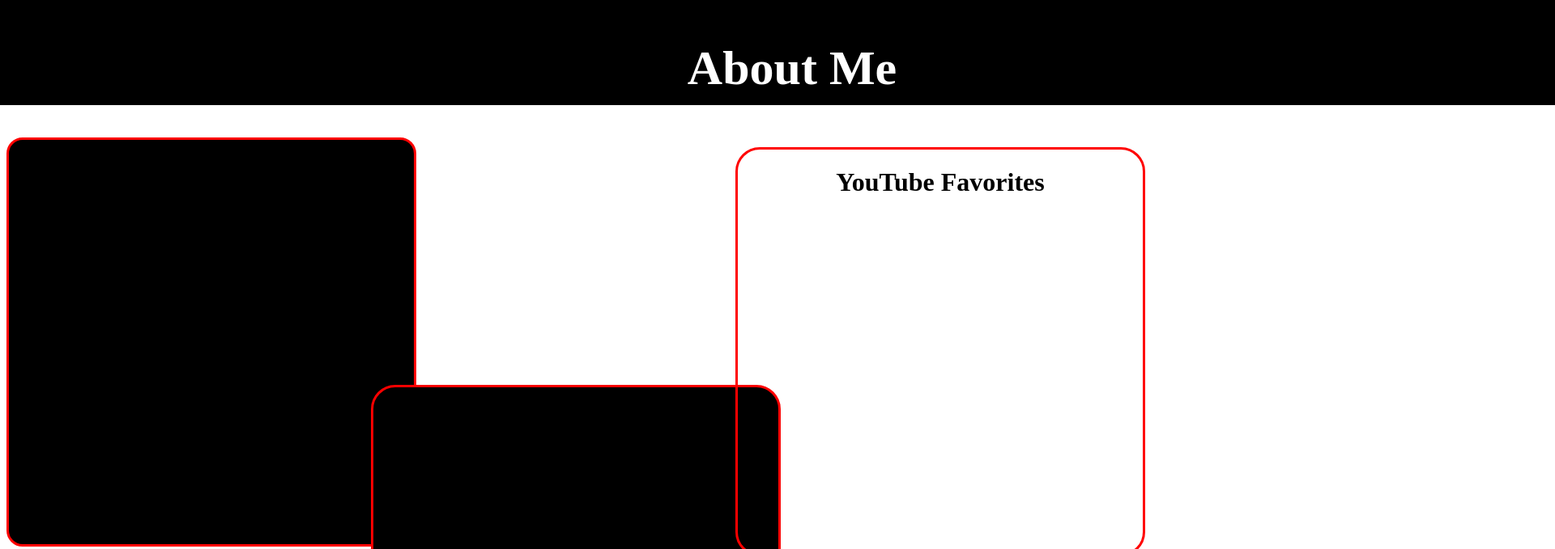
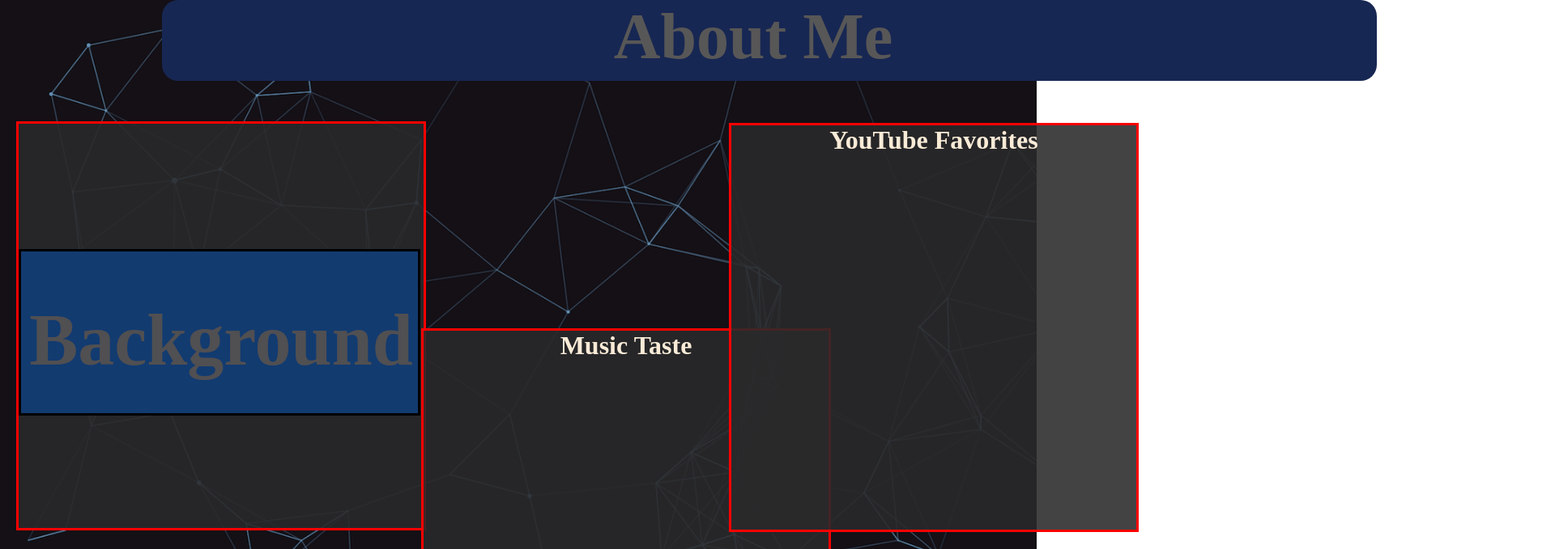
Before and after one commit to sputh21/Personal-Webiste-in-progress-, a plain HTML site: page me.html in a window 1280 px wide. Shown: the top 679 px of the page at 81% size, 1920 px wide, since content can reach past the window. Drawn offline with Linux system fonts and the light colour scheme.

Commit message:
worked on background square

```diff
--- a/index.css
+++ b/index.css
@@ -12,6 +12,10 @@
 }
 h1{
     font-family:'Times New Roman', Times, serif;
+}
+*{
+    margin:0;
+    padding:0;
 }
 
 
@@ -154,7 +158,6 @@ h1{
 }
 .sideMenu:hover{
     transition:0.2s;
-
     color:rgb(46, 44, 170);
     border-radius:15px;
     left:-30px;
--- a/me.css
+++ b/me.css
@@ -1,60 +1,134 @@
+*{
+    margin:0px;
+    padding:0px;
+}
+.backgroundImage{
+    background-image: url('./compute-ea4c57a4.png');
+    background-size:cover;
+    background-repeat:no-repeat;
+
+    height:100vh;
+}
+.overlay{
+    height:100%;
+    width:100%;
+    background-color: rgba(19, 18, 18, 0.3);
+}
 .header{
     position:relative;
     text-align: center;
-    background-color:black;
-    height:130px;
-    top:-40px;
-    width:2000px;
-    left:-30px;
-
+    background-color:rgb(23, 39, 83);
+    height:100px;
+    width:1500px;
+    left:200px;
+    font-size:40px;
+    color:rgb(88, 87, 87);
+    border-radius:20px;
 }
 .headerTXT{
     position:relative;
-    top: 50px;
-    text-align:center;
-    color:white;
-    font-size:60px;
+    left:-20px;
 }
 
+
+
+
+
 .Education{
+        position:relative;
+        text-align:center;
+        border-color:red;
+        background-color:rgba(41, 41, 43, 0.877);
+        border-style:solid;
+        width:500px;
+        height:500px;
+        border-radius:0px;
+        transition:0.3s;
+        color:rgb(250, 235, 215);
+        top:50px;
+        left:20px;
+}
+.Footer{
     position:relative;
     text-align:center;
-    border-color:red;
-    background-color:black;
+    border-color:black;
+    background-color:rgb(18, 59, 112);
     border-style:solid;
-    width:500px;
-    height:500px;
-    border-radius:20px;
+    width:490px;
+    height:200px;
+    border-radius:0px;
+    transition:0.3s;
+    color:rgb(250, 235, 215);
+    top:155px;
+    left:0px;
+}
+
+.EducationTxt{
+    position:relative;
+    top:10px;
     transition:0.5s;
+    font-size: 90px;
+    color:rgb(80, 79, 82);
 }
-.Education:active{
+.Education:focus .EducationTxt {
+    transition:0.3s;
+    top:-200px;
 
 }
+.Education:focus .Footer{
+    transition:0.3s;
+    top:290px;
+}
+.Education:focus .eduBlurb{
+    transition:0.3s;
+    color:rgb(240, 248, 255);
+}
+
+.eduBlurb{
+    transition:0.3s;
+    text-align:center;
+    position:relative;
+    top: 10px;
+    color:rgba(240, 248, 255, 0);
+    font-family:CodingFont;
+    font-size:13px;
+}
+@font-face {
+    font-family: CodingFont;
+    src: url(FiraCode-VariableFont_wght.ttf);
+}
+
+
+
+
+
+
+
 
 .FavoriteMusic{
     position:relative;
     border-style:solid;
     border-color:red;
-    background-color:black;
+    background-color:rgba(41, 41, 43, 0.877);
     text-align:center;
     width:500px;
     height:500px;
-    left:450px;
+    left:520px;
     top:-200px;
-    border-radius:30px;
-}
-.FavoriteMusic:active{
-
+    color:antiquewhite;
+    border-radius:0px;
 }
 
 .YouTube{
     position:relative;
     border-style:solid;
     border-color:red;
+    background-color:rgba(41, 41, 43, 0.877);
+    color:antiquewhite;
     text-align:center;
     width:500px;
     height:500px;
-    top:-1000px;
+    top:-960px;
     left:900px;
-    border-radius:30px;
+    border-radius:0px;
 }
--- a/me.html
+++ b/me.html
@@ -7,23 +7,29 @@
     <title>About Me</title>
     <link rel="stylesheet" href="me.css">
 </head>
+
 <body>
+    <div class="backgroundImage">
+        <div class="overlay">
             <header class="header">
                 <h1 class="headerTXT">About Me</h1>
             </header>
+            <div class="Education" tabindex="1">
+                <div class = "Footer" tabindex="1">
+                    <p1 class="eduBlurb">Hello! My name is Sahil Puthawala and I am currently a computer science student at the University of Massachusetts Amherst. My hobbies include playing games, reading, and learning about different topics that may interest me one day
+                        or another. I first started coding in my junior year of high school learning java in AP Computer Science A, and it has become my most used and so far favorite language to work in. Feel free to take a look around and learn more about me! Have a Great Day!
+                    </p1>
+                </div>
+                <h1 class="EducationTxt">Background</h1>
 
-
-
-    <div class="Education">
-        <h1 class="EducationTxt">Education</h1>
             </div>
-
             <div class="FavoriteMusic">
                 <h1 class="FavoriteMusicTxt">Music Taste</h1>
             </div>
-
             <div class="YouTube">
                 <h1 class="YTtxt">YouTube Favorites</h1>
+            </div>
+        </div>
     </div>
 
 
```
Also changed, not shown: FiraCode-VariableFont_wght.ttf (added), compute-ea4c57a4.png (added). Lines whose indentation alone changed are shown as unchanged.
